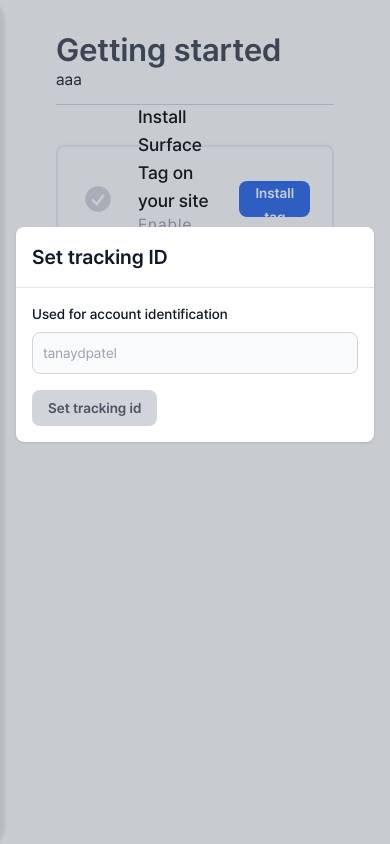
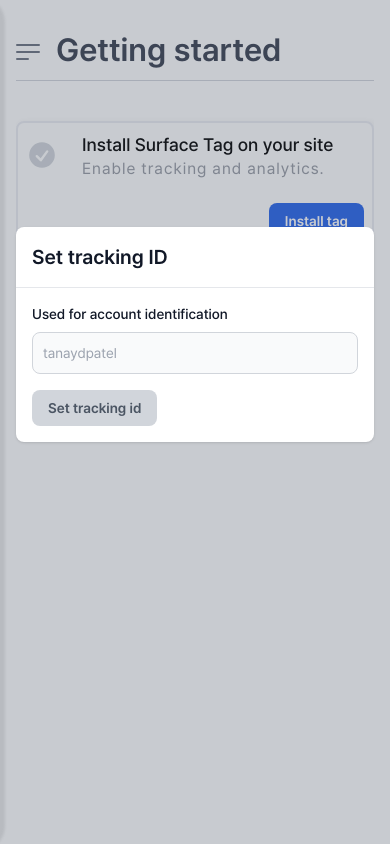
Before and after one commit to tanaydpatel/web-analytics-tracker, a Next.js app: page /dashboard in a window 390 px wide. Built offline with nearby package versions, Linux system fonts and the light colour scheme.

Commit message:
⚡responsive

```diff
--- a/src/app/dashboard/layout.tsx
+++ b/src/app/dashboard/layout.tsx
@@ -10,6 +10,8 @@ import {
 
 import {
   ArrowPathRoundedSquareIcon,
+  Bars3BottomLeftIcon,
+  Bars3CenterLeftIcon,
   ChevronDownIcon,
   Cog6ToothIcon,
   FolderIcon,
@@ -19,9 +21,10 @@ import {
   RectangleGroupIcon,
   SquaresPlusIcon,
   UserIcon,
+  XMarkIcon,
 } from "@heroicons/react/24/outline";
 export default function DashboardLayout({ children }: PropsWithChildren) {
-  const [isCollapsed, setIsCollapsed] = useState(false);
+  const [isCollapsed, setIsCollapsed] = useState(true);
 
   // for mobile sidebar
   const toggleSidebar = () => {
@@ -40,13 +43,20 @@ export default function DashboardLayout({ children }: PropsWithChildren) {
 
   return (
     <>
+      <button
+        onClick={toggleSidebar}
+        className="absolute left-3 top-9 sm:hidden"
+      >
+        <Bars3BottomLeftIcon className="h-8 w-8 text-gray-500" />
+      </button>
       <aside
         id="logo-sidebar"
-        className="z-1 fixed left-0 top-0 h-screen w-[281px] -translate-x-full rounded-[0px_20px_20px_0px] bg-bg-light-gray px-5 py-6 shadow-[0px_2px_3px_5px_#e8e8e8] transition-transform sm:translate-x-0"
+        className={`z-1 xs:w-full fixed left-0 top-0 h-screen w-[281px] -translate-x-full rounded-[0px_20px_20px_0px] bg-bg-light-gray px-5 py-6 shadow-[0px_2px_3px_5px_#e8e8e8] transition-transform sm:translate-x-0 ${isCollapsed ? "" : "translate-x-0"}`}
         aria-label="Sidebar"
       >
         <div className="flex h-full flex-col justify-between overflow-y-auto">
           <div>
+            <div className="flex flex-row justify-between">
               <a href="https://www.tanaypatel.dev">
                 <img
                   src="/logo.svg"
@@ -54,6 +64,10 @@ export default function DashboardLayout({ children }: PropsWithChildren) {
                   alt="Surface Labs Logo"
                 />
               </a>
+              <button onClick={toggleSidebar} className="ml-12 sm:hidden">
+                <XMarkIcon className="h-8 w-8 text-gray-500" />
+              </button>
+            </div>
             <hr className="my-4 border-t border-gray-300" />
             <button className="m-0 flex flex-row items-center justify-between px-4 text-base font-semibold text-text-black">
               <div className="flex flex-row items-center">
@@ -88,7 +102,7 @@ export default function DashboardLayout({ children }: PropsWithChildren) {
         </div>
       </aside>
 
-      <div className="px-14 py-8 sm:ml-[281px]">
+      <div className="px-4 py-8 sm:ml-[281px] sm:px-14">
         <div className="flex-1 overflow-auto">
           <main>{children}</main>
         </div>
--- a/src/app/dashboard/page.tsx
+++ b/src/app/dashboard/page.tsx
@@ -111,10 +111,9 @@ const OnboardingSteps: React.FC = () => {
         trackingId={trackingId}
       />
       <div>
-        <h1 className="text-[32px] font-semibold leading-9 text-text-black">
+        <h1 className="ml-10 text-[32px] font-semibold leading-9 text-text-black sm:ml-0">
           Getting started
         </h1>
-        {!!pollingInterval ? "asd" : "aaa"}
         <hr className="mb-10 mt-3 border-t border-gray-300" />
         <ActionBanner
           title="Install Surface Tag on your site"
--- a/src/components/ActionBanner.tsx
+++ b/src/components/ActionBanner.tsx
@@ -30,9 +30,9 @@ const ActionBanner: React.FC<ActionBannerProps> = ({
   children,
 }) => {
   return (
-    <div className="mb-8 rounded-lg border-2 border-[#ebedf3] p-6 shadow-[2px_2px_4px_3px_rgba(0,0,0,0.03)]">
-      <div className="flex h-14 w-full flex-row items-start justify-between gap-6">
-        <div className="flex h-full flex-row">
+    <div className="mb-8 rounded-lg border-2 border-[#ebedf3] p-2 shadow-[2px_2px_4px_3px_rgba(0,0,0,0.03)] transition-transform sm:p-6">
+      <div className="flex h-max w-full flex-col items-start justify-between gap-6 sm:h-14 sm:flex-row">
+        <div className="flex h-full flex-row items-center">
           <div className="flex h-full flex-col items-center justify-center">
             {status === "error" && (
               <ExclamationCircleIcon className="h-8 w-8 text-red-600" />
@@ -52,7 +52,7 @@ const ActionBanner: React.FC<ActionBannerProps> = ({
           </div>
         </div>
         {!isExpanded && (
-          <div className="flex h-full flex-col items-center justify-center">
+          <div className="flex h-full w-full flex-col items-end justify-center sm:w-auto sm:items-center">
             <Button
               isDisabled={isDisabled}
               label={buttonLabel}
```
Lines whose indentation alone changed are shown as unchanged.
